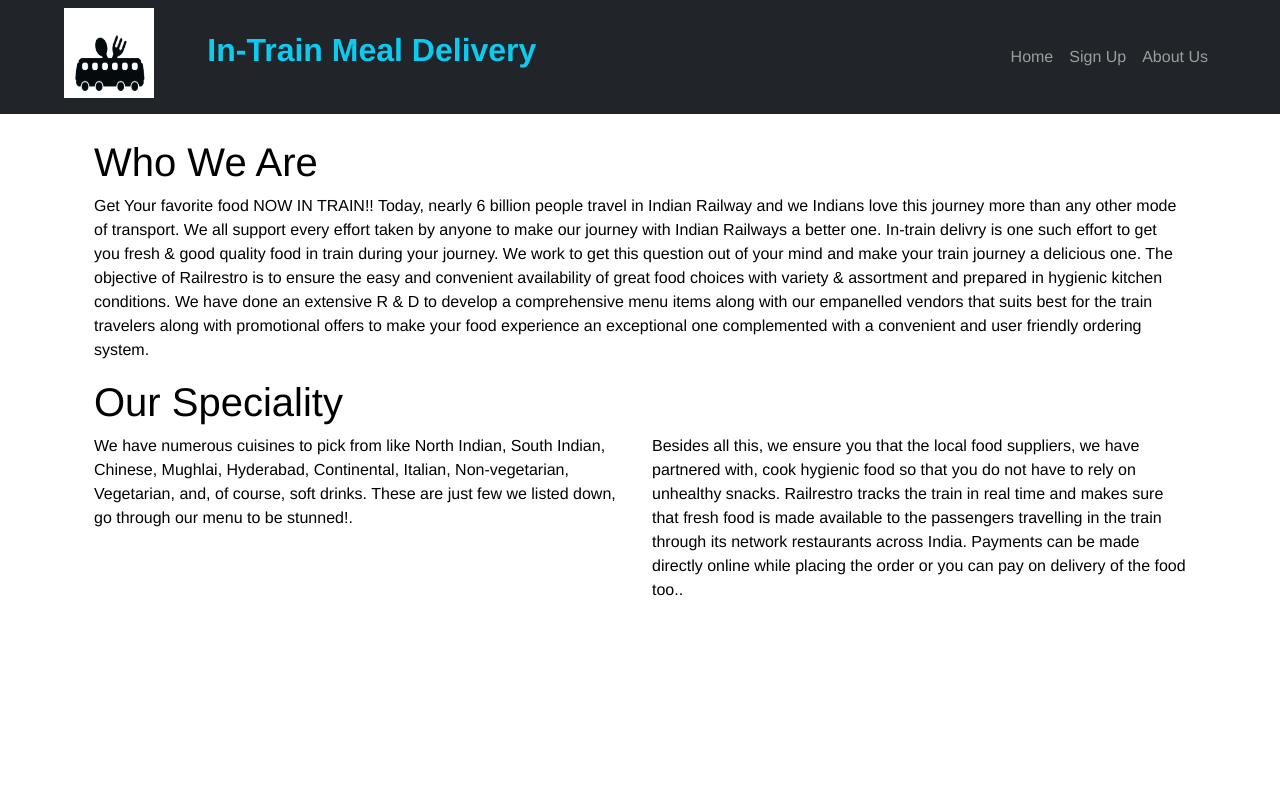
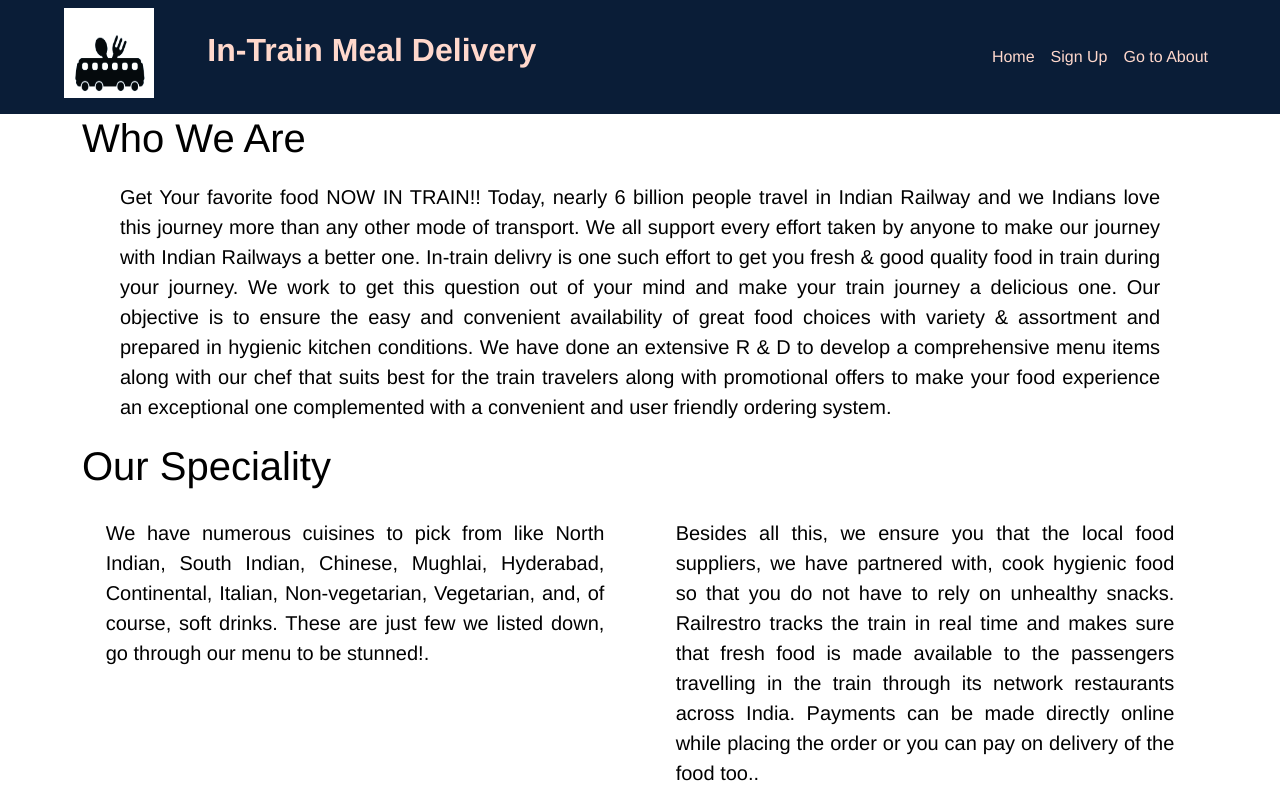
Before and after one commit to saumyaish1/in-train-meal-UI, a Vue app: page /about in a window 1280 px wide. Shown: the top 800 px of the page. Built offline with nearby package versions, Linux system fonts and the light colour scheme.

Commit message:
Styling changed

```diff
--- a/package.json
+++ b/package.json
@@ -8,11 +8,7 @@
     "lint": "vue-cli-service lint"
   },
   "dependencies": {
-    "@fortawesome/fontawesome-svg-core": "^6.2.1",
-    "@fortawesome/free-brands-svg-icons": "^6.2.1",
-    "@fortawesome/free-regular-svg-icons": "^6.2.1",
-    "@fortawesome/free-solid-svg-icons": "^6.2.1",
-    "@fortawesome/vue-fontawesome": "^2.0.9",
+
     "axios": "^1.2.0",
     "bootstrap": "^5.2.3",
     "bootstrap-vue": "^2.23.1",
--- a/src/App.vue
+++ b/src/App.vue
@@ -1,20 +1,24 @@
 <template>
   <div id="app">
     <MainMenu />
-    <b-container class="my-4">
-      <router-view></router-view>
-    </b-container>
-  </div>
+
+    <RouterView></RouterView>
+    <AppFooter></AppFooter>
+</div>
 </template>
 
 <script>
+import { RouterView } from 'vue-router';
 import MainMenu from './components/MainMenu.vue'
+import AppFooter from './components/Footer.vue'
 
 export default {
   name: 'App',
   components: {
-    MainMenu
-  }
+    MainMenu,
+    RouterView,
+    AppFooter
+}
 }
 </script>
 
@@ -25,6 +29,19 @@ export default {
   -moz-osx-font-smoothing: grayscale;
   /* text-align: center; */
   color: black;
+  margin: 0;
+  padding: 0;
+
 
 }
+
+/* light : #FDEEDC
+#FFD8A9
+#F1A661
+#E38B29
+../
+0A1D37
+FFBD9B
+FFD8CC
+FFEEDB*/
 </style>
--- a/src/components/About.vue
+++ b/src/components/About.vue
@@ -9,9 +9,9 @@
         In-train delivry is one such effort to get you fresh & good quality food in train during your journey. We
         work to get this question out of your mind and make your train journey a delicious one.
 
-        The objective of Railrestro is to ensure the easy and convenient availability of great food choices with variety &
+        Our objective is to ensure the easy and convenient availability of great food choices with variety &
         assortment and prepared in hygienic kitchen conditions. We have done an extensive R & D to develop a comprehensive
-        menu items along with our empanelled vendors that suits best for the train travelers along with promotional offers
+        menu items along with our chef that suits best for the train travelers along with promotional offers
         to make your food experience an exceptional one complemented with a convenient and user friendly ordering system.
     </p>
     <h1>Our Speciality</h1>
@@ -43,5 +43,12 @@ export default {
 </script>
 
 <style scoped>
-
+p {
+    font-size: 1.25em;
+    padding: 10px;
+    width: 95%;
+    margin: 10px auto;
+    text-align: justify;
+    text-justify: auto;
+}
 </style>
--- a/src/components/AppHome.vue
+++ b/src/components/AppHome.vue
@@ -1,29 +1,48 @@
 <template>
-    <div>
-
+    <div class ="bg-box">
+    <div class="bg-image">
+        <div class="bg-text mt-4 p-5">
+            <h1 class=" text-white rounded">Travelling Hungry??</h1>
+            <b-button variant="outline-danger"><RouterLink tag="li" to="/meals">Book a Meal</RouterLink></b-button>
+</div>
+        </div>
     </div>
 </template>
 
 <script>
+import { RouterLink } from 'vue-router';
+
 export default {
-    name: 'FinalAppHome',
-
+    name: "FinalAppHome",
     data() {
-        return {
-
-        };
+        return {};
     },
-
     mounted() {
-
     },
-
-    methods: {
-
-    },
+    methods: {},
+    components: { RouterLink }
 };
 </script>
 
 <style scoped>
+.bg-box {
+    box-sizing: border-box;
+    padding: 10%;
+}
+.nav-style {
+    color: floralwhite;
+}
 
+.bg-box {
+    background: rgb(249, 160, 64);
+    background: linear-gradient(90deg, rgba(249, 160, 64, 1) 0%, rgba(253, 29, 29, 1) 50%, rgba(252, 176, 69, 1) 99%);
+}
+.bg-box {
+    background-image: url("../assets/food_bg.jpg");
+    /* -webkit-filter: blur(2px); */
+    /* background-color: #FFEEDB;
+      background-image: linear-gradient(62deg, #FFD8CC 5%, #FFBD9B 100%); */
+}
+
+/* Position text in the middle of the page/image */
 </style>
--- /dev/null
+++ b/src/components/Footer.vue
@@ -0,0 +1,46 @@
+<template>
+    <div>
+        <footer id="footer">
+            <i class="social-icon fa-brands fa-twitter"></i>
+            <i class="social-icon fa-brands fa-facebook"></i>
+            <i class="social-icon fa-brands fa-instagram"></i>
+            <i class="social-icon fa-solid fa-envelope"></i>
+            <font-awesome-icon icon="fa-solid fa-user-secret" />
+
+            <p>© Copyright 2022-23 💙Ish</p>
+
+        </footer>
+    </div>
+</template>
+
+<script>
+export default {
+    name: 'AppFooter',
+
+    data() {
+        return {
+
+        };
+    },
+
+    mounted() {
+
+    },
+
+    methods: {
+
+    },
+};
+</script>
+
+<style scoped>
+#footer {
+    text-align: center;
+    padding: 7% 15%;
+    color: #b3b0b0;
+}
+
+.social-icon {
+    margin: 20px 10px;
+}
+</style>
--- a/src/components/MainMenu.vue
+++ b/src/components/MainMenu.vue
@@ -12,9 +12,15 @@
                         </h2>
                     </b-navbar-nav>
                     <b-navbar-nav class="ms-auto margin">
-                        <b-nav-item href="/">Home</b-nav-item>
-                        <b-nav-item href="/register">Sign Up</b-nav-item>
-                        <b-nav-item href="/about">About Us</b-nav-item>
+                        <b-nav-item>
+                           <RouterLink tag="li" to="/">Home</RouterLink>
+                        </b-nav-item>
+
+                        <b-nav-item >
+                        <RouterLink tag="li" to="/register">Sign Up</RouterLink>
+                        </b-nav-item>
+                        <b-nav-item>
+                        <RouterLink tag="li" class-active="active" to="/about">Go to About</RouterLink></b-nav-item>
                     </b-navbar-nav>
 
                 </b-collapse>
@@ -25,8 +31,11 @@
 </template>
 
 <script>
+import { RouterLink } from 'vue-router';
+
 export default {
-    name: 'MainMenu'
+    name: "MainMenu",
+    components: { RouterLink }
 };
 </script>
 
@@ -34,6 +43,18 @@ export default {
 .nav-style {
     color: floralwhite;
 }
+.bg-dark{
+    background-color:#0A1D37 !important;
+}
+.navbar-dark {
+    --bs-navbar-color:#FFD8CC;}
+nav li:hover,
+nav li:active {
+    cursor: pointer;
+}
+b{
+    color: #FFD8CC;
+}
 
 .margin{
     margin: 0 4rem;
--- a/src/init.js
+++ b/src/init.js
@@ -1,11 +1,17 @@
 import Vue from 'vue'
 import Router from 'vue-router';
-import { BootstrapVue, IconsPlugin, BadgePlugin } from 'bootstrap-vue';
+import { BootstrapVue, BadgePlugin } from 'bootstrap-vue';
 import Vuelidate from 'vuelidate';
+import { library } from '@fortawesome/fontawesome-svg-core'
+import { faTwitter } from '@fortawesome/free-brands-svg-icons'
+import { FontAwesomeIcon } from '@fortawesome/vue-fontawesome';
 
+
+import { faUserSecret } from '@fortawesome/free-solid-svg-icons'
 
 // Import Bootstrap and BootstrapVue CSS files (order is important)
 // we can import even CSS files!
+
 import 'bootstrap/dist/css/bootstrap.css'
 import 'bootstrap-vue/dist/bootstrap-vue.css'
 
@@ -13,12 +19,12 @@ import 'bootstrap-vue/dist/bootstrap-vue.css'
 // Make BootstrapVue available throughout your project
 Vue.use(BootstrapVue)
 Vue.use(BadgePlugin)
-// Optionally install the BootstrapVue icon components plugin
-Vue.use(IconsPlugin)
 
 Vue.use(Router)
 Vue.use(Vuelidate);
+library.add(faTwitter,faUserSecret)
 
+Vue.use(FontAwesomeIcon);
 
 /* use Vue.component( componentName, ComponentObject ) to globally register the component - once you globally register a component you don't need to locally register in each and every component */
 /* add font awesome icon component */
```
Also changed, not shown: src/router/parse.js (deleted, +0 -45 lines).
